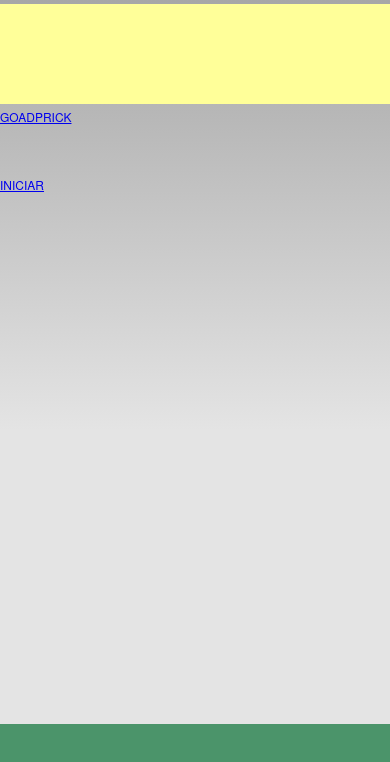
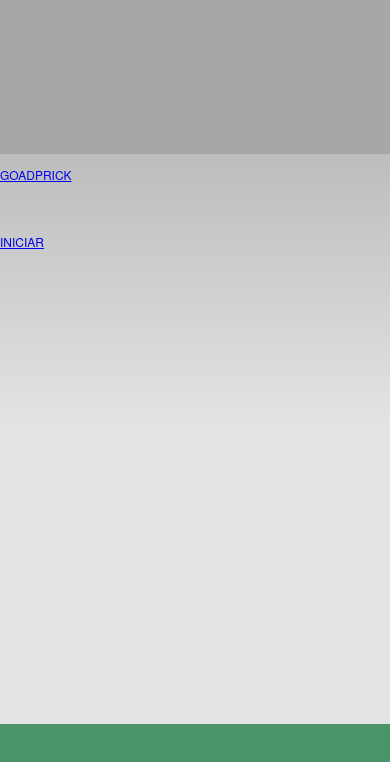
Before and after one commit to georgesito7/gpmapp, a website: page MenuApp/www/index.html in a window 390 px wide. Drawn offline with Linux system fonts and the light colour scheme; some packages are replaced by stand-ins of ours.

Commit message:
Mejora de Frame

```diff
--- a/MenuApp/www/index.html
+++ b/MenuApp/www/index.html
@@ -41,10 +41,11 @@
 
 
             <div class="section group">
+                <div class="col span_1_of_2" style="background: #A7A7A7; height: 150px">
+
+
+                </div>
                 <div class="col span_1_of_2">
-                    <div style="background: #ff9;height: 100px">
-
-                    </div>
                     <div class="section group">
                             <div class="col span_1_of_2">
 
@@ -57,12 +58,11 @@
                             </div>
                     </div>
                 </div>
-                <div class="col span_2_of_2">
-                    <div class="footer">
+
+                <div class="footer">
 
 
                     </div>
-                </div>
             </div>
 
 
```
Also changed, not shown: 1 other file.
